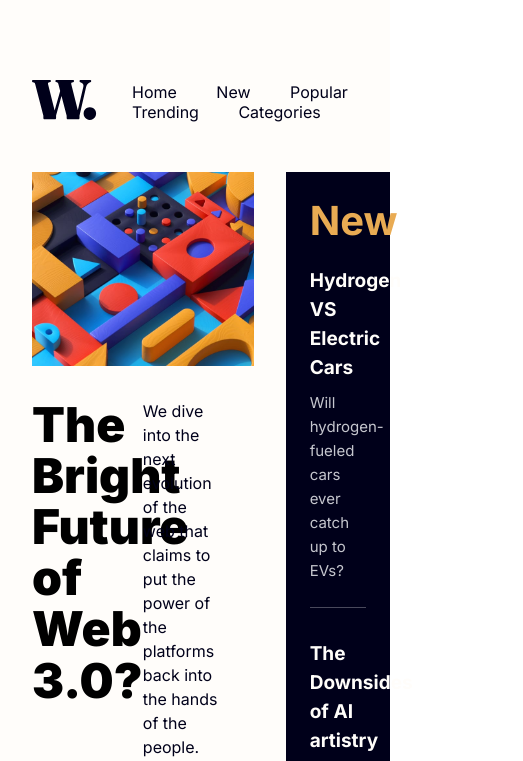
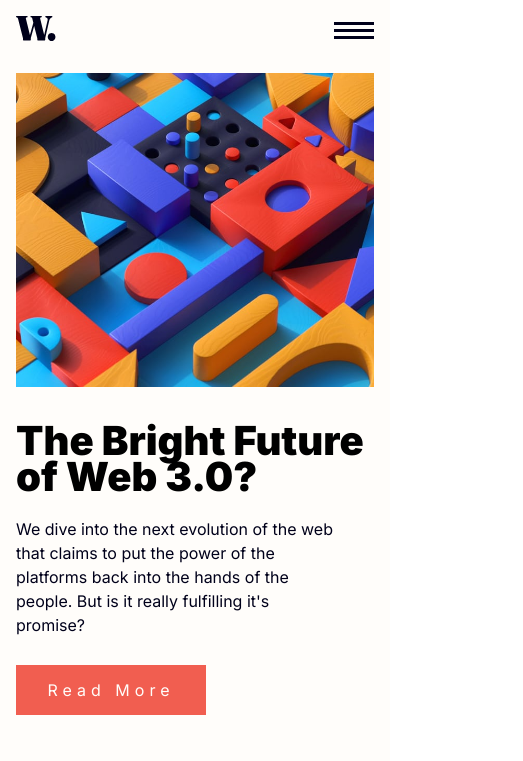
Before and after one commit to iamdrmeka/news-home-page, a plain HTML site: page index.html in a window 390 px wide. Shown: the top 761 px of the page, 523 px wide, since content can reach past the window. Drawn offline with Linux system fonts and the light colour scheme.

Commit message:
haved finished working on mobile layout

```diff
--- a/index.html
+++ b/index.html
@@ -11,20 +11,24 @@
     <title>NEWS || NNAEMEKA</title>
   </head>
   <body>
+  <!-- <div class="mobile-error">  <h1>ooops....... <br> mobile page still under development....</h1>
+    <p>Kindly view with your desktop or laptops</p></div> -->
     <main>
         <!-- this is the navigation and logo -->
       <nav>
         <div class="logo">
-          <img src="/images/logo.svg" alt="Site-logo" />
+          <img src="/images/logo.svg" alt="Site-logo" class="logo-img"/>
         </div>
-        <div>
-          <ul>
+        <div class="nav-items">
+          <ul class="desktop">
             <li class="pages"><a href="#!">Home</a></li>
             <li class="pages"><a href="#!">New</a></li>
             <li class="pages"><a href="#!">Popular</a></li>
             <li class="pages"><a href="#!">Trending</a></li>
             <li class="pages"><a href="#!">Categories</a></li>
           </ul>
+          <img src="/images/icon-menu.svg" alt="menu" class="menu-btn" id="menu">
+          <img src="/images/icon-menu-close.svg" alt="close-menu" class="close" id="close">
         </div>
       </nav>
       <!-- End for the naav and logo -->
@@ -36,7 +40,7 @@
           <div class="big-img-wrap">
             <picture>
               <source
-                media="(max-width:800px)"
+                media="(max-width:820px)"
                 srcset="/images/image-web-3-mobile.jpg"
               />
               <img src="/images/image-web-3-desktop.jpg" alt="image" />
--- a/style.scss
+++ b/style.scss
@@ -6,82 +6,81 @@ $gray-blue: hsl(233, 8%, 79%);
 $dark-gray-blue: hsl(236, 13%, 42%);
 $dark-blue: hsl(240, 100%, 5%);
 
-*{//reset
+* {
+  //reset
   margin: 0;
   padding: 0;
   box-sizing: border-box;
   //  outline: 1px solid red;
   transition: all 0.7s ease;
-
 }
 //scrollbar
-::-webkit-scrollbar{
+::-webkit-scrollbar {
   width: 8px;
 }
-::-webkit-scrollbar-track{
+::-webkit-scrollbar-track {
   background-color: hsla(35, 77%, 62%, 0.449);
   border-radius: 4px;
 }
 
-::-webkit-scrollbar-thumb{
+::-webkit-scrollbar-thumb {
   background-color: $gray-blue;
   border-radius: 4px;
 }
 
-::-webkit-scrollbar-thumb:hover{
+::-webkit-scrollbar-thumb:hover {
   background-color: $soft-red;
   border-radius: 4px;
 }
 
 //begin
 
+main {
+  background-color: $off-white;
+  padding: 5rem 3rem;
+  font-family: "Inter", sans-serif;
 
-
-main{
-    background-color: $off-white;
-    padding: 5rem 2rem;
-    font-family: 'Inter', sans-serif;
-    // background-color: RED;
   // width: 1200px;
   // max-width: 1440px;
-    margin: auto;
-
+  // margin: auto;
 }
 
-nav {//styling the nav bar
+nav {
+  //styling the nav bar
   display: flex;
   justify-content: space-between;
   align-items: center;
   margin-bottom: 3rem;
+
+  .nav-items {
+    display: flex;
+  }
 }
 
 ul {
-    li{
+  li {
     display: inline-block;
     margin-left: 35px;
     list-style: none;
     color: blue;
 
-        &:hover a{
+    &:hover a {
       color: $soft-red;
     }
-        a{
+    a {
       text-decoration: none;
       color: $dark-blue;
       font-size: 1rem;
-
-
     }
   }
-}//End of styling the Nav bar
+} //End of styling the Nav bar
 
-[alt="image"]{
+[alt="image"] {
   width: 100%;
-
 }
 
-
-.top {//This is the left side handling the image and text under.
+.top {
+  //This is the left side handling the image and text under.
   width: 100%;
   display: flex;
 
@@ -94,56 +93,57 @@ ul {
   width: 68%;
 }
 
-.right{
+.right {
   width: 32%;
   background-color: $dark-blue;
   padding: 1.5rem;
 
-    h1{
+  h1 {
     color: $soft-orange;
     font-size: 2.5rem;
     margin-bottom: 1.2rem;
   }
-    h2{
-        margin-bottom:0.7rem;
-        a{
+  h2 {
+    margin-bottom: 0.7rem;
+    a {
       color: $off-white;
       font-size: 1.19rem;
       text-decoration: none;
 
-            &:hover{
+      &:hover {
         color: $soft-orange;
       }
     }
   }
 
-    p{
+  p {
     padding-bottom: 1.5rem;
     border-bottom: 1px solid rgba(255, 255, 255, 0.285);
     margin-bottom: 1.8rem;
-        color: $gray-blue;
-        font-size: 15px;
+    color: $dark-gray-blue;
+    font-size: 14px;
     line-height: 1.5rem;
+    font-weight: 700;
 
-        &:last-of-type{
+    &:last-of-type {
       border: none;
     }
   }
-
 }
 
-.big-img-wrap{
+.big-img-wrap {
   width: 100%;
-    img{
+  img {
     width: 100%;
   }
 }
-.txt-wrap{//these handles the text under the image in the left side
+.txt-wrap {
+  //these handles the text under the image in the left side
   display: flex;
   padding-top: 1.8rem;
-    .txt{
+  .txt {
     width: 50%;
-        p{
+    p {
       color: $dark-blue;
       line-height: 1.5rem;
       margin-right: 2rem;
@@ -163,38 +163,36 @@ ul {
       letter-spacing: 5px;
       margin-top: 28px;
 
-            &:hover{
+      &:hover {
         background-color: $dark-blue;
-
       }
     }
   }
 }
 
-.web3{
+.web3 {
   font-size: 3rem;
   margin-right: 4rem;
   font-weight: 800;
   line-height: 3.2rem;
 }
 
-
-.down {//This contains the three news item at the bottom of the page
+.down {
+  //This contains the three news item at the bottom of the page
   display: flex;
   column-gap: 2rem;
   padding-top: 2.5rem;
 
-
   .box {
     display: flex;
     column-gap: 1rem;
-        width:33.33%;
-        img{
+    width: 33.33%;
+    img {
       width: 100px;
     }
 
-        .txt{
-            h3{
+    .txt {
+      h3 {
         font-size: 2rem;
         color: $gray-blue;
         letter-spacing: 2px;
@@ -206,7 +204,7 @@ ul {
         font-weight: 700;
         margin-bottom: 9px;
 
-                a{
+        a {
           text-decoration: none;
           color: initial;
           font-weight: 700;
@@ -216,11 +214,127 @@ ul {
           }
         }
       }
-            p{
+      p {
         line-height: 1.5rem;
         font-size: 15px;
-                color: $dark-gray-blue;
+        color: $gray-blue;
       }
     }
   }
 }
+
+.close {
+  display: none;
+}
+.menu {
+  display: none;
+}
+
+@media screen and (max-width: 820px) {
+  // *{
+  //     // outline: 1px solid;
+  // }
+
+  main {
+    padding: 16px;
+  }
+
+  nav {
+    margin-bottom: 1.8rem;
+  }
+
+  .logo-img,
+  .menu-btn {
+    width: 40px;
+  }
+
+  .big-img-wrap {
+    margin-bottom: 2rem;
+  }
+
+  .desktop {
+    display: none;
+  }
+
+  .menu {
+    display: initial;
+  }
+
+  .top {
+    display: initial;
+    height: auto;
+  }
+  .left {
+    width: 100%;
+  }
+  .right {
+    width: 100%;
+    padding: 1rem;
+    margin-bottom: 4.5rem;
+
+    h1 {
+      font-size: 2.3rem;
+    }
+
+    h2 {
+      a {
+        font-size: 1.1rem;
+      }
+    }
+
+    p {
+      &:last-of-type {
+        margin-bottom: 0;
+        padding-bottom: 5px;
+      }
+    }
+  }
+
+  .txt-wrap {
+    display: block;
+    width: 100%;
+    // outline: 3px solid red;
+    padding: 0;
+    .txt {
+      width: 100%;
+      padding: 0;
+      display: block;
+
+      h1 {
+        padding: 0;
+        margin: 0;
+        font-size: 2.5rem;
+        line-height: 2.3rem;
+        margin-bottom: 1.3rem;
+      }
+
+      a {
+        margin-bottom: 3.5rem;
+        height: 50px;
+      }
+    }
+  }
+
+  .web3 {
+    margin: 0;
+    width: 100%;
+  }
+
+  .down {
+    display: initial;
+
+    .box {
+      width: 100%;
+      margin: 0 0 2.5rem 0;
+    }
+  }
+
+
+  .menu-close {
+    display: none;
+  }
+
+  .menu-open{
+    display: block;
+  }
+}
```
Also changed, not shown: style.css, 1 other file. Lines whose indentation alone changed are shown as unchanged.
